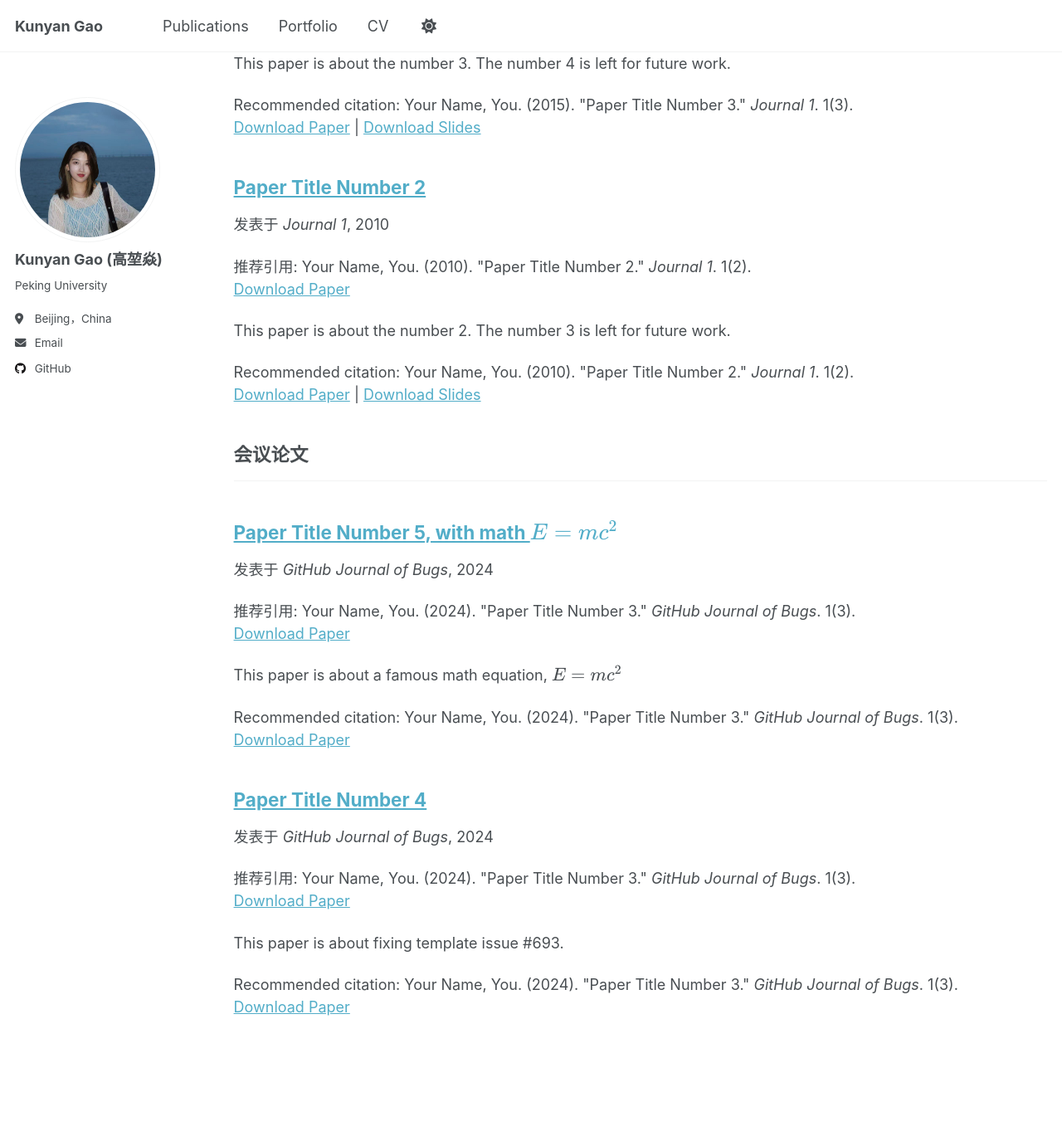
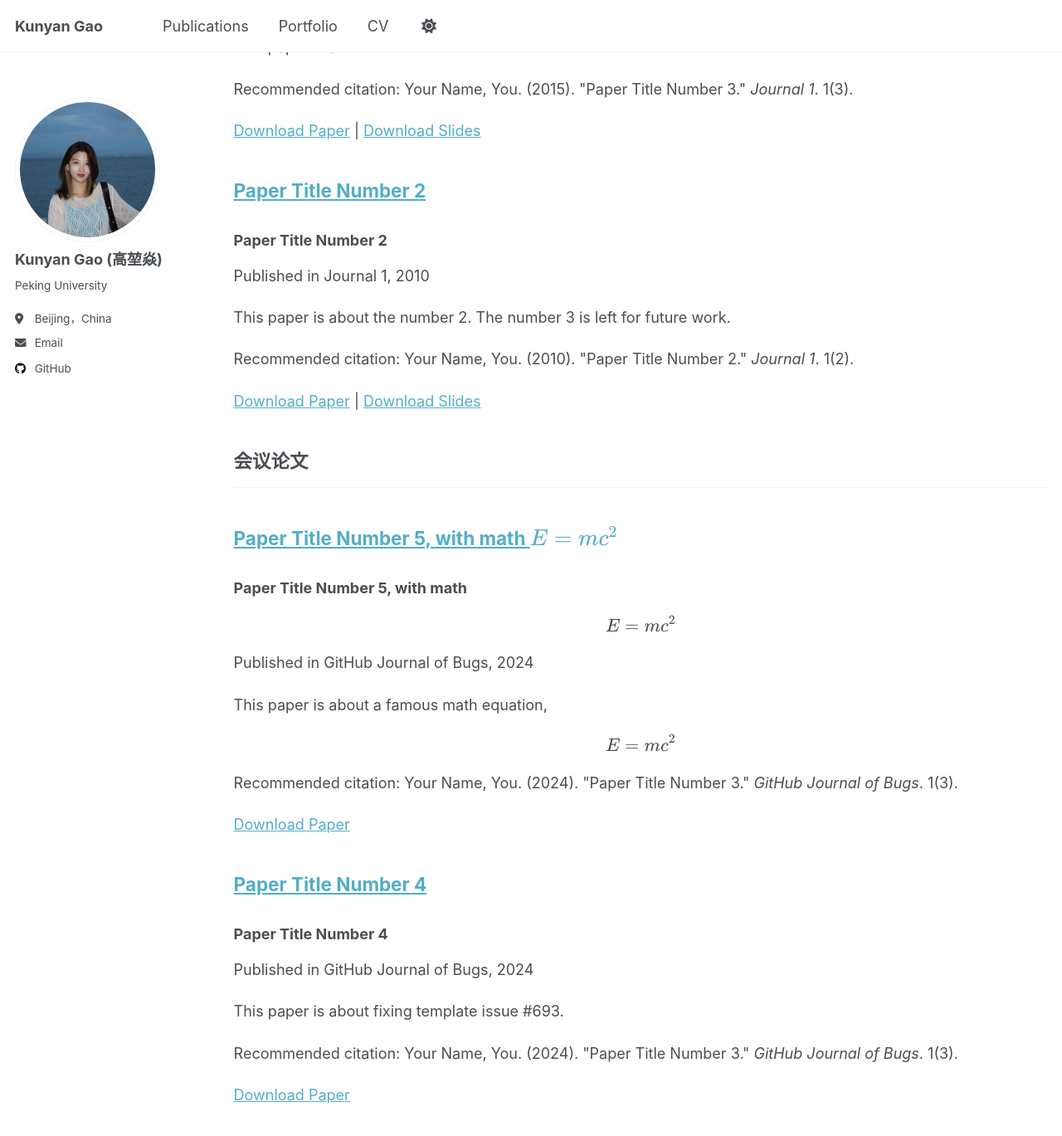
Before and after one commit to Alissa0106/Alissa0106.github.io, a Jekyll site: the page built from _pages/publications.html, in a window 1280 px wide and 1400 px high, scrolled down 373 px. Shown: the top 1369 px of the window at 83% size. Built offline with Jekyll 4.4.1, drawn with Linux system fonts in a browser that asks for light colours; a script that is not in the unit is left out; some of the changed text lies outside the part shown.

Commit message:
Update archive-single.html

```diff
--- a/_includes/archive-single.html
+++ b/_includes/archive-single.html
@@ -34,53 +34,50 @@
       {% endif %}
     </h2>
 
+{% if post.title %}
+  <h3>{{ post.title }}</h3>
+{% endif %}
 
-    {% if post.read_time %}
-  {% include read-time.html %}
+{% if post.collection == 'publications' %}
+  <p>Published in {{ post.venue | default: "Analysis of factors influencing the prevalence of type 2
+diabetes mellitus" }}, {{ post.date | default: "2024" | date: "%Y" }}</p>
+{% elsif post.collection == 'teaching' %}
+  <p>{{ post.type }}, {{ post.venue }}, {{ post.date | default: "1900-01-01" | date: "%Y" }}</p>
+{% elsif post.date %}
+  <p>{{ site.data.ui-text[site.locale].date_label | default: "Published on:" }} {{ post.date | default: "1900-01-01" | date: "%B %d, %Y" }}</p>
+{% endif %}
+
+{% if post.excerpt %}
+  <p>{{ post.excerpt }}</p>
+{% endif %}
+
+{% assign citation = post.citation %}
+{% assign paperurl = post.paperurl %}
+{% assign slidesurl = post.slidesurl %}
+{% assign bibtexurl = post.bibtexurl %}
+
+{% if citation %}
+  <p>Recommended citation: {{ citation }}</p>
+{% endif %}
+
+{% if paperurl or slidesurl or bibtexurl %}
+  <p>
+    {% if paperurl %}
+      <a href="{{ paperurl }}">Download Paper</a>
+    {% endif %}
+
+    {% if slidesurl %}
+      {% if paperurl %} | {% endif %}
+      <a href="{{ slidesurl }}">Download Slides</a>
+    {% endif %}
+
+    {% if bibtexurl %}
+      {% if paperurl or slidesurl %} | {% endif %}
+      <a href="{{ bibtexurl }}">Download Bibtex</a>
+    {% endif %}
+  </p>
 {% endif %}
 
 
-{% if post.collection == 'publications' %}
-  <p>发表于 <i>{{ post.venue }}</i>, {{ post.date | default: "1900-01-01" | date: "%Y" }} </p>
-{% endif %}
-
-{% if post.citation and post.paperurl %}
-  <p>推荐引用: {{ post.citation }}<br /><a href="{{ post.paperurl }}">Download Paper</a></p>
-{% endif %}
-
-    {% if post.excerpt and site.read_more != 'enabled' %}
-    <p class="archive__item-excerpt" itemprop="description">{{ post.excerpt | markdownify }}</p>
-    {% elsif post.excerpt and site.read_more == 'enabled' %}
-    <p class="archive__item-excerpt" itemprop="description"><p>{{ post.excerpt | markdownify | remove: '<p>' | remove: '</p>' }}<strong><a href="{{ base_path }}{{ post.url }}" rel="permalink"> Read more</a></strong></p></p>
-    {% endif %}
-
-    {% if post.citation and post.paperurl and post.slidesurl and post.bibtexurl %}
-      <p>Recommended citation: {{ post.citation }}<br /><a href="{{ post.paperurl }}">Download Paper</a> | <a href="{{ post.slidesurl }}">Download Slides</a> | <a href="{{ post.bibtexurl }}">Download Bibtex</a></p>
-    {% elsif post.citation and post.paperurl and post.slidesurl %}
-      <p>Recommended citation: {{ post.citation }}<br /><a href="{{ post.paperurl }}">Download Paper</a> | <a href="{{ post.slidesurl }}">Download Slides</a></p>
-    {% elsif post.citation and post.paperurl and post.bibtexurl %}
-      <p>Recommended citation: {{ post.citation }}<br /><a href="{{ post.paperurl }}">Download Paper</a> | <a href="{{ post.bibtexurl }}">Download Bibtex</a></p>
-    {% elsif post.citation and post.paperurl %}
-      <p>Recommended citation: {{ post.citation }}<br /><a href="{{ post.paperurl }}">Download Paper</a></p>
-    {% elsif post.citation and post.slidesurl and post.bibtexurl %}
-      <p>Recommended citation: {{ post.citation }}<br /><a href="{{ post.slidesurl }}">Download Slides</a> | <a href="{{ post.bibtexurl}}">Download Bibtex</a></p>
-    {% elsif post.citation and post.slidesurl %}
-      <p>Recommended citation: {{ post.citation }}<br /><a href="{{ post.slidesurl }}">Download Slides</a></p>
-    {% elsif post.citation and post.bibtexurl %}
-      <p>Recommended citation: {{ post.citation }}<br /><a href="{{ post.bibtexurl }}">Download Bibtex</a></p>
-    {% elsif post.citation %}
-      <p>Recommended citation: {{ post.citation }}</p>
-    {% elsif post.paperurl and post.bibtexurl %}
-      <p><a href=" {{ post.paperurl }} ">Download Paper</a> | <a href="{{ post.bibtexurl }}">Download Bibtex</a></p>
-    {% elsif post.paperurl %}
-      <p><a href=" {{ post.paperurl }} ">Download Paper</a></p>
-    {% elsif post.slidesurl and post.bibtexurl %}
-      <p><a href="{{ post.slidesurl }}">Download Slides</a> | <a href="{{ post.bibtexurl }}">Download Bibtex</a></p>
-    {% elsif post.slidesurl %}
-      <p><a href="{{ post.slidesurl }}">Download Slides</a></p>
-    {% elsif post.bibtexurl %}
-      <p><a href="{{ post.bibtexurl }}">Download Bibtex</a></p>
-    {% endif %}
-
   </article>
 </div>
```
